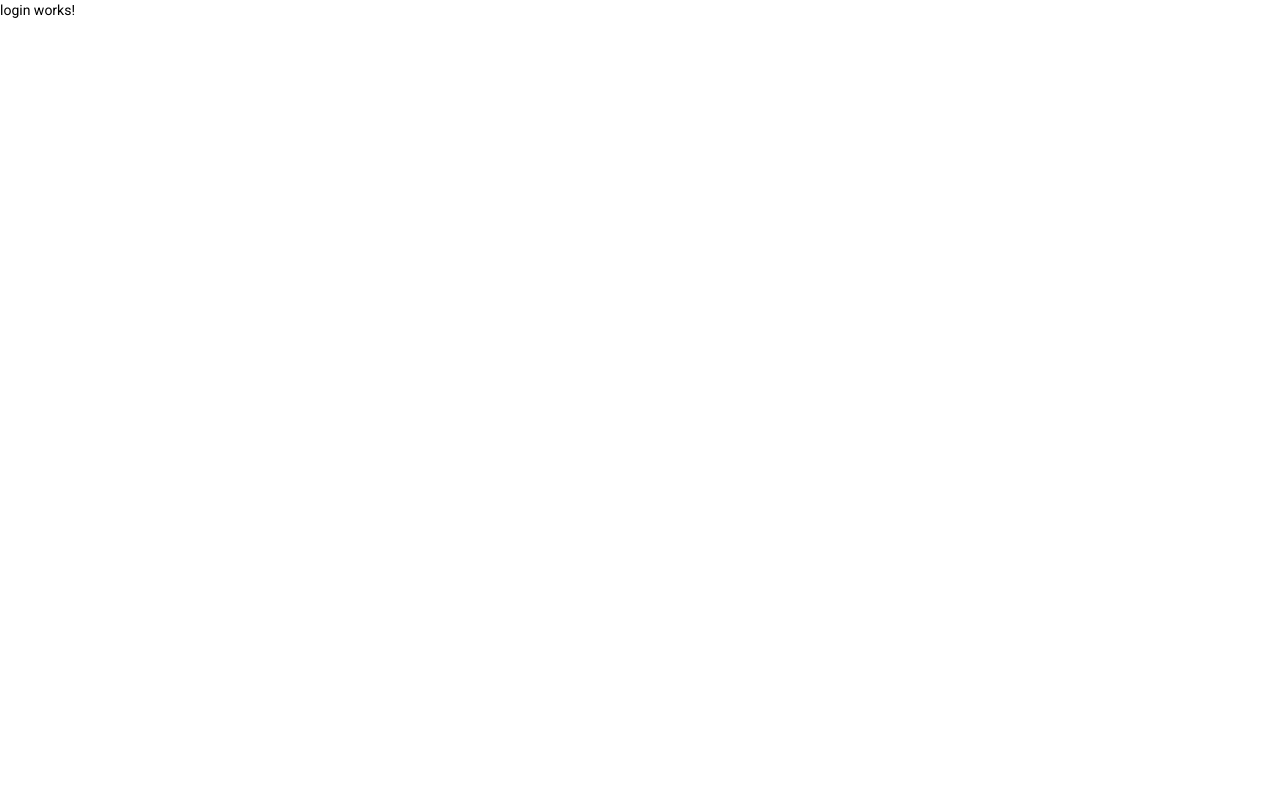
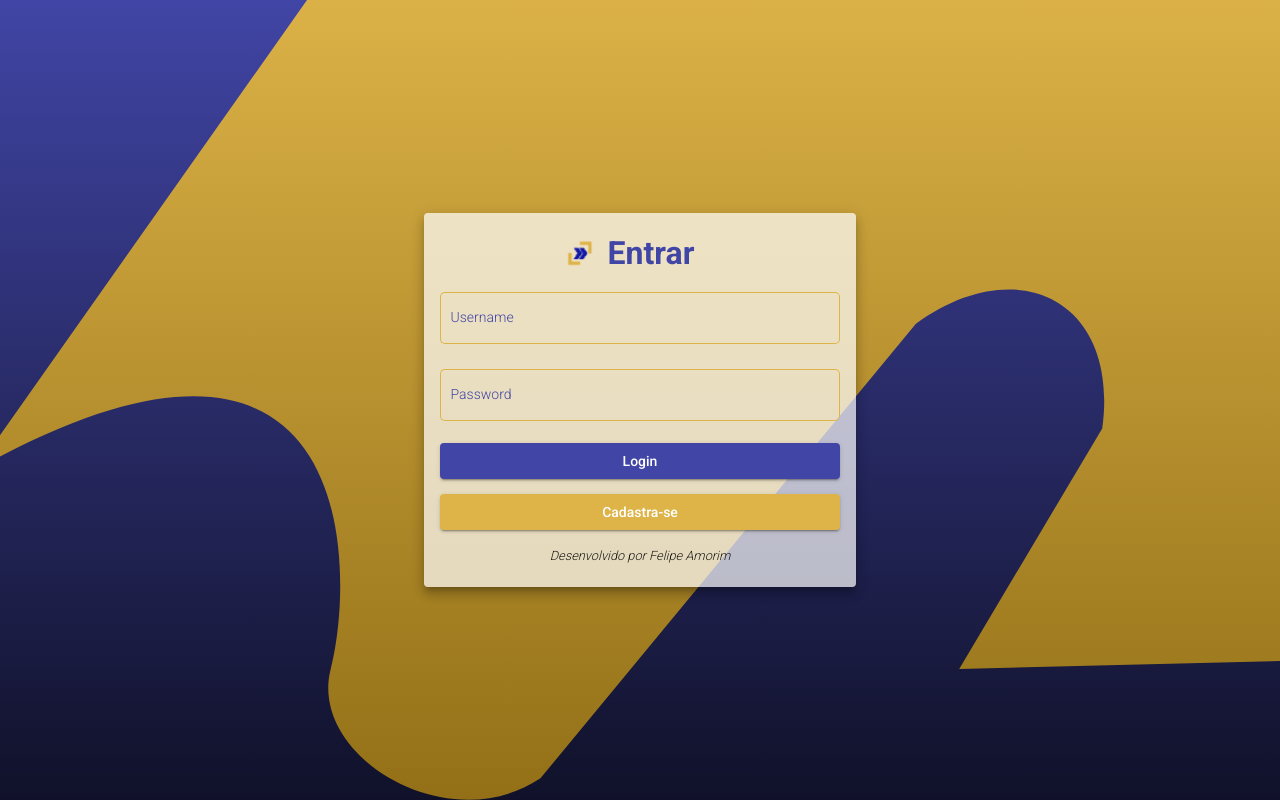
Before and after one commit to felipeamorim-dev/loja_dev_app, an Angular app: page /login in a window 1280 px wide. Built offline with nearby package versions, Linux system fonts and the light colour scheme.

Commit message:
:sparkles: tela de login finalizada

```diff
--- a/src/app/components/login/login.component.html
+++ b/src/app/components/login/login.component.html
@@ -1 +1,32 @@
-<p>login works!</p>
+<div class="container-main">
+  <div class="background">
+    <mat-card class="card-container mat-elevation-z8">
+        <mat-card-header>
+          <img src="../../../assets/img/logo.svg" alt="Logo">
+          <mat-card-title>Entrar</mat-card-title>
+        </mat-card-header>
+        <mat-card-content>
+          <form>
+            <mat-form-field class="width-input" appearance="outline">
+              <mat-label>Username</mat-label>
+              <input matInput type="text" placeholder="Digite o seu usuário">
+            </mat-form-field>
+            <mat-form-field class="width-input" appearance="outline">
+              <mat-label>Password</mat-label>
+              <input matInput type="password" placeholder="Digite a sua senha">
+            </mat-form-field>
+          </form>
+
+          <section class="btn">
+            <button mat-raised-button class="primary">Login</button>
+            <button mat-raised-button class="secundary">Cadastra-se</button>
+          </section>
+
+        </mat-card-content>
+
+        <mat-card-footer>
+            Desenvolvido por Felipe Amorim
+        </mat-card-footer>
+    </mat-card>
+  </div>
+</div>
--- a/src/app/components/login/login.component.scss
+++ b/src/app/components/login/login.component.scss
@@ -0,0 +1,98 @@
+@import '../../../config-scss/mixins.scss';
+
+.container-main {
+  width: 100%;
+  height: 100vh;
+  background-image: linear-gradient(#4145A5, rgb(16, 17, 41));
+
+  .background {
+    height: 100vh;
+    background: url('../../../assets/img/base-login.svg');
+    background-position: right top;
+    background-repeat: no-repeat;
+    background-size: cover;
+
+    @include container-flex(0, column);
+    align-items: center;
+    justify-content: center;
+
+    .card-container{
+      width: 400px;
+      height: auto;
+      background-color: rgba($color: #ffffff, $alpha: 0.7);
+      @include container-flex(0, column);
+      align-items: center;
+      justify-content: center;
+
+      mat-card-header {
+        @include container-flex(0, row);
+        align-items: center;
+        justify-content: center;
+        margin-left: -25px;
+
+        mat-card-title {
+          height: 100%;
+          margin-left: -25px;
+          font-family: Roboto, 'Open Sans', 'Helvetica Neue', sans-serif;
+          font-weight: 700;
+          color: var(--primary-color);
+          font-size: 2rem;
+        }
+
+        img {
+          width: 72px;
+          height: auto;
+          order: -1;
+        }
+      }
+
+      mat-card-footer{
+        width: 100%;
+        height: 100%;
+        margin-bottom: 5px;
+        text-align: center;
+        font-family: Roboto, 'Open Sans', 'Helvetica Neue', sans-serif;
+        font-weight: 300;
+        font-size: 0.8rem;
+        font-style: italic;
+      }
+    }
+  }
+}
+
+.width-input {
+  width: 100%;
+  border-color: var(--primary-color);
+
+  mat-label {
+    color: var(--primary-color);
+    font-family: Roboto, 'Open Sans', 'Helvetica Neue', sans-serif;
+    font-weight: 300;
+  }
+
+  ::placeholder {
+    color: var(--placeholder-text);
+    font-family: Roboto, 'Open Sans', 'Helvetica Neue', sans-serif;
+    font-weight: 300;
+    font-style: italic;
+  }
+}
+
+::ng-deep .mat-form-field-appearance-outline .mat-form-field-outline {
+  color: var(--secundary-color);
+}
+
+.btn {
+  width: 100%;
+  @include container-flex(15px, column);
+
+  .primary{
+    background-color: var(--primary-color);
+    color: var(--branco);
+  }
+
+  .secundary{
+    background-color: var(--secundary-color);
+    color: var(--branco);
+  }
+}
--- a/src/config-scss/variables.scss
+++ b/src/config-scss/variables.scss
@@ -6,4 +6,5 @@
   --ternary-color: #1218A6;
   --hover-btn: #191a43;
   --secundary-dark: #977a33;
+  --placeholder-text: #838383;
 }
```
Also changed, not shown: src/app/components/shared/shared.module.ts (+8 -3 lines), src/assets/img/base-login.svg (added).
